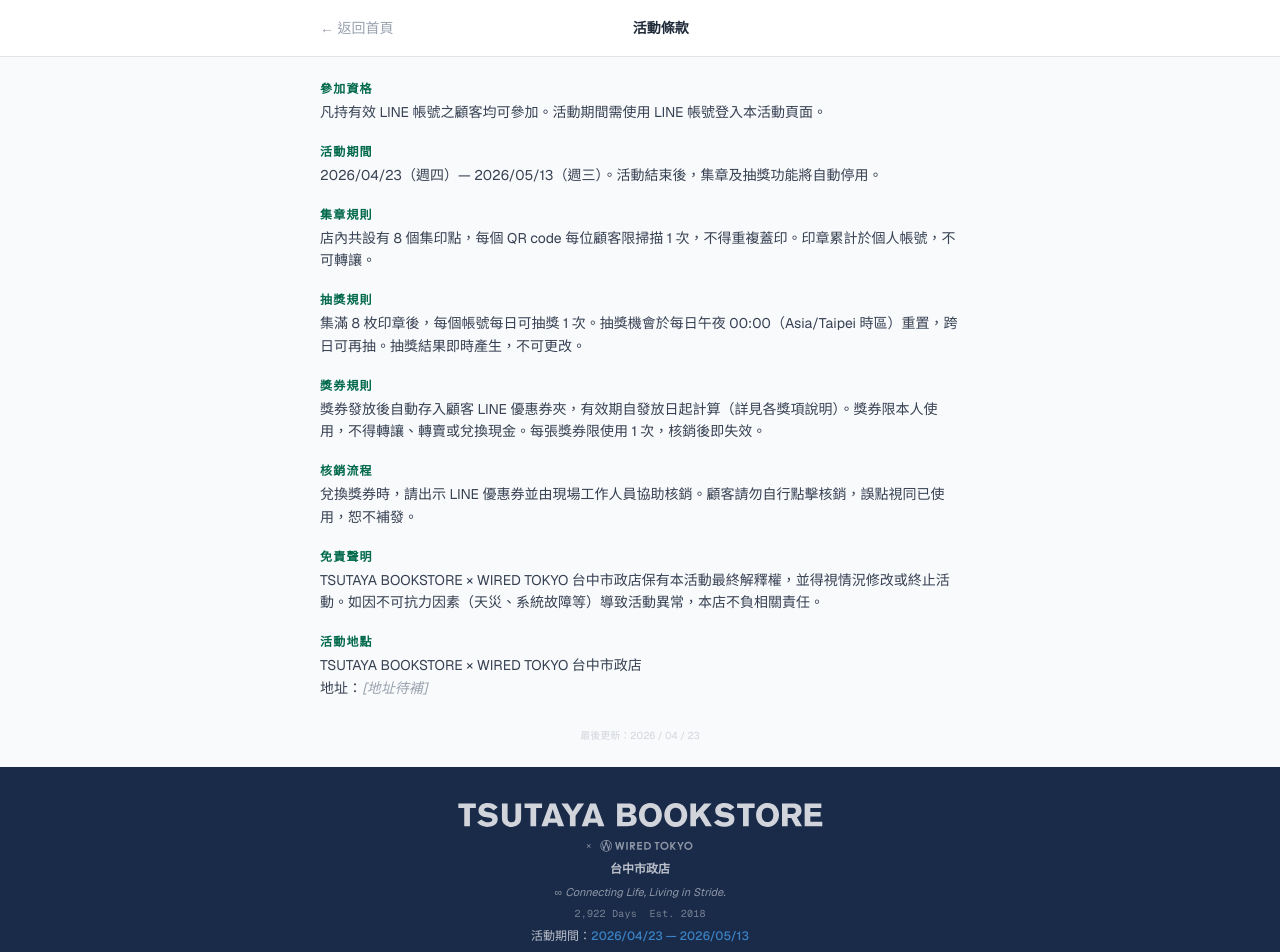
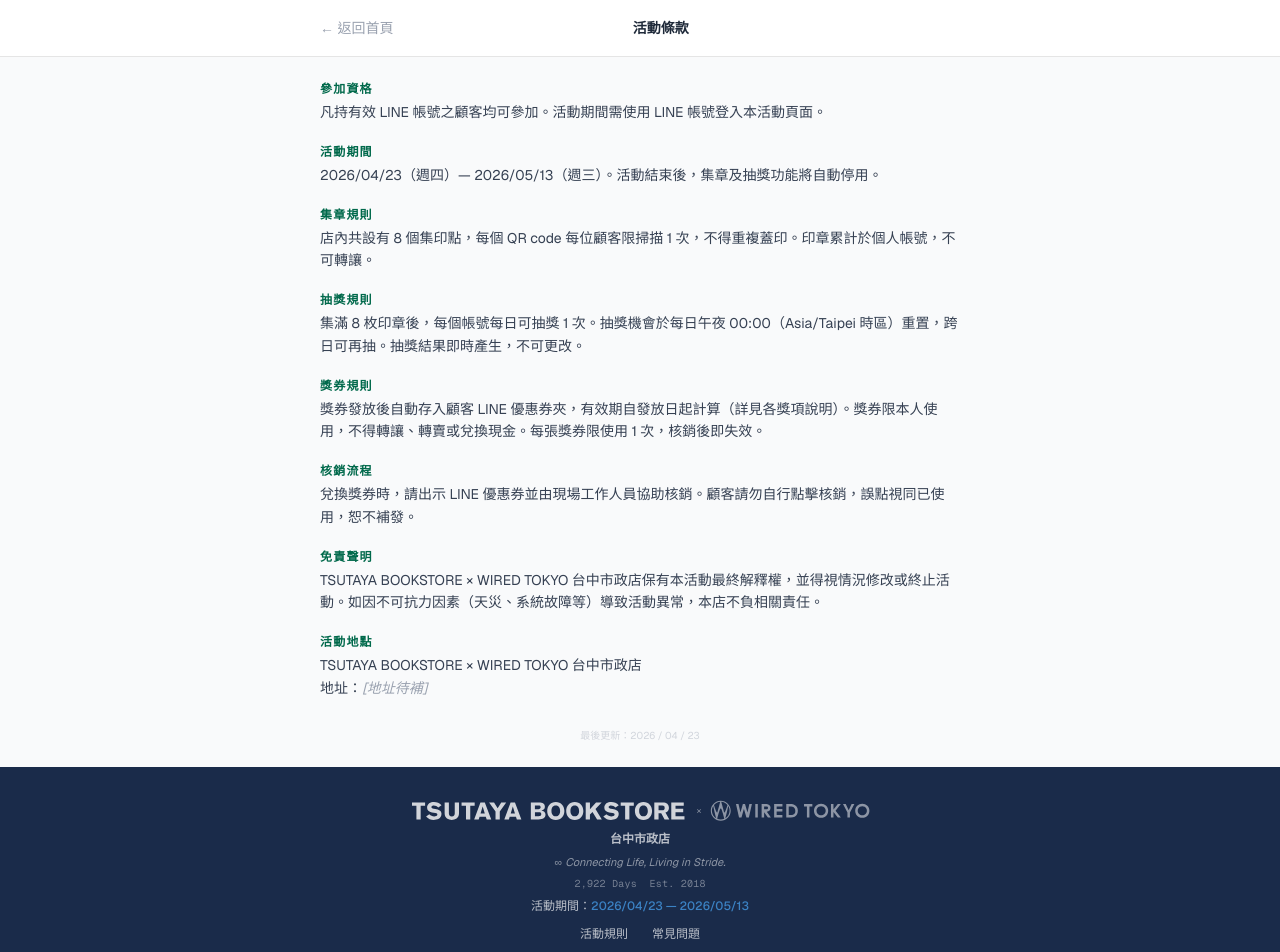
Before and after one commit to deltamac-tsutaya/event, a Next.js app in the folder taichung-8th-anniversary/: page /terms in a window 1280 px wide. Shown: the top 952 px of the page. Built offline with nearby package versions, Linux system fonts and the light colour scheme.

Commit message:
fix: equalise TSUTAYA × WIRED TOKYO logo heights in Header, Hero, Footer
Both SVGs now render at the same height so neither brand dominates visually.

https://claude.ai/code/session_018mCij4mmLNU37xGuAAP6sh

```diff
--- a/taichung-8th-anniversary/app/page.tsx
+++ b/taichung-8th-anniversary/app/page.tsx
@@ -100,7 +100,7 @@ function HeroSection({ compact }: { compact: boolean }) {
           <img
             src="/wired-tokyo-logo.svg"
             alt="WIRED TOKYO"
-            className="h-3 w-auto brightness-0 invert opacity-45"
+            className="h-5 w-auto brightness-0 invert opacity-45"
           />
         </div>
 
--- a/taichung-8th-anniversary/components/Footer.tsx
+++ b/taichung-8th-anniversary/components/Footer.tsx
@@ -2,17 +2,17 @@ export default function Footer() {
   return (
     <footer className="w-full bg-[#1A2B4A] py-8 text-center text-xs text-white/70">
       <div className="mx-auto max-w-2xl space-y-2 px-4">
-        <img
-          src="/tsutaya-logo.svg"
-          alt="TSUTAYA BOOKSTORE"
-          className="h-8 w-auto mx-auto brightness-0 invert opacity-80"
-        />
         <div className="flex items-center justify-center gap-2">
+          <img
+            src="/tsutaya-logo.svg"
+            alt="TSUTAYA BOOKSTORE"
+            className="h-6 w-auto brightness-0 invert opacity-80"
+          />
           <span className="text-[10px] font-mono text-white/40">×</span>
           <img
             src="/wired-tokyo-logo.svg"
             alt="WIRED TOKYO"
-            className="h-3.5 w-auto brightness-0 invert opacity-50"
+            className="h-6 w-auto brightness-0 invert opacity-50"
           />
         </div>
         <p className="font-semibold text-white/70 text-xs">
--- a/taichung-8th-anniversary/components/Header.tsx
+++ b/taichung-8th-anniversary/components/Header.tsx
@@ -22,7 +22,7 @@ export default function Header({ pictureUrl, displayName }: HeaderProps) {
           <img
             src="/wired-tokyo-logo.svg"
             alt="WIRED TOKYO"
-            className="h-3 w-auto opacity-75"
+            className="h-5 w-auto opacity-75"
           />
         </div>
 
```
